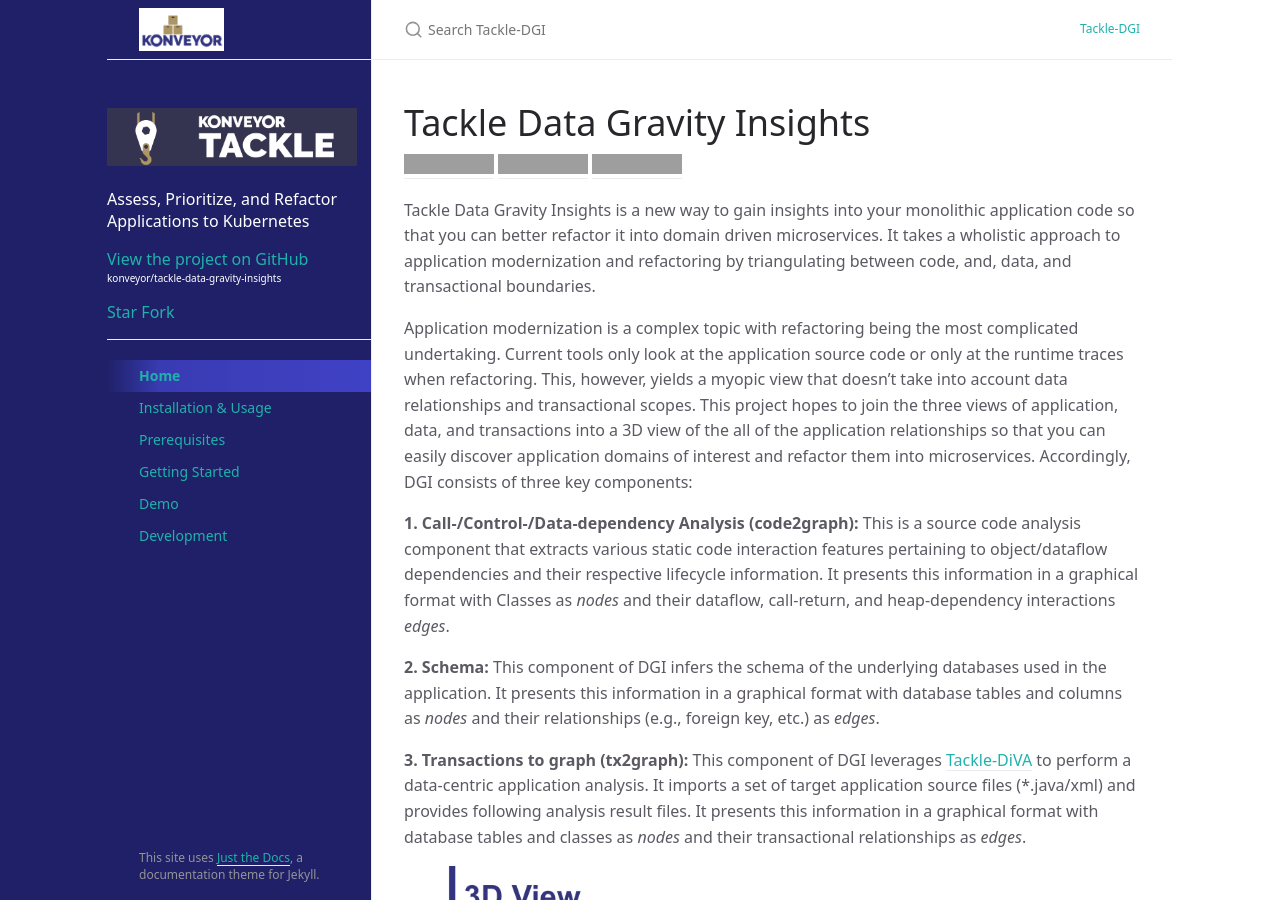
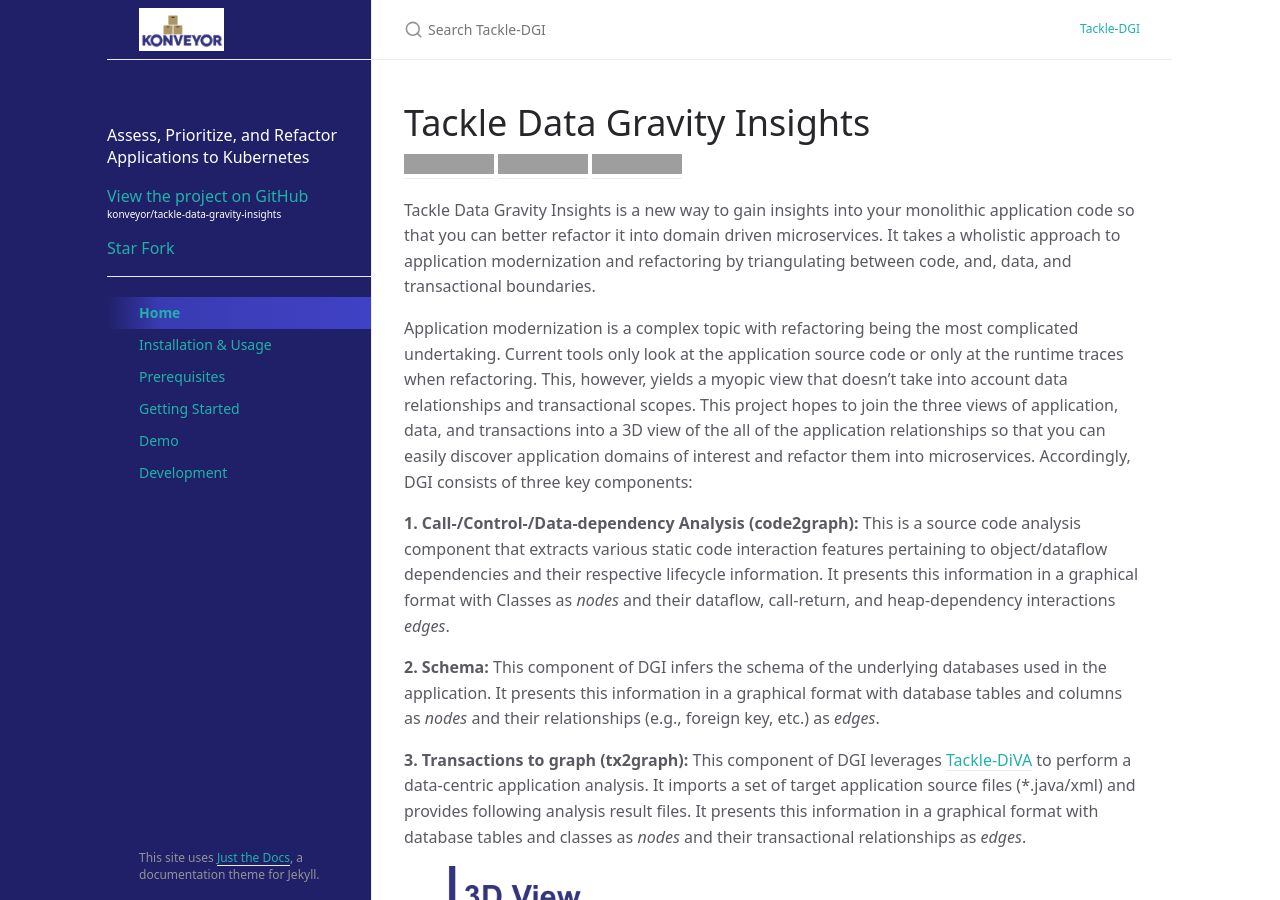
Before and after one commit to divsan93/dgi_docs, a Jekyll site: the page built from index.md, in a window 1280 px wide and 900 px high. Built offline with Jekyll 4.4.1, drawn with Linux system fonts in a browser that asks for light colours; grey boxes are pictures that could not be loaded.

Commit message:
Update nav.html

```diff
--- a/_includes/nav.html
+++ b/_includes/nav.html
@@ -1,4 +1,3 @@
-<img src="../assets/images/tackle-img.png" width="250" height="250"/>
 <p style="color:white; margin-right: 15px">Assess, Prioritize, and Refactor Applications to Kubernetes</p>
 <a href="https://github.com/konveyor/tackle-data-gravity-insights" class="navigation-list-link" >View the project on GitHub</a>
 <p style="font-size: 10px; color:white; margin-top:0">konveyor/tackle-data-gravity-insights<p>
```
